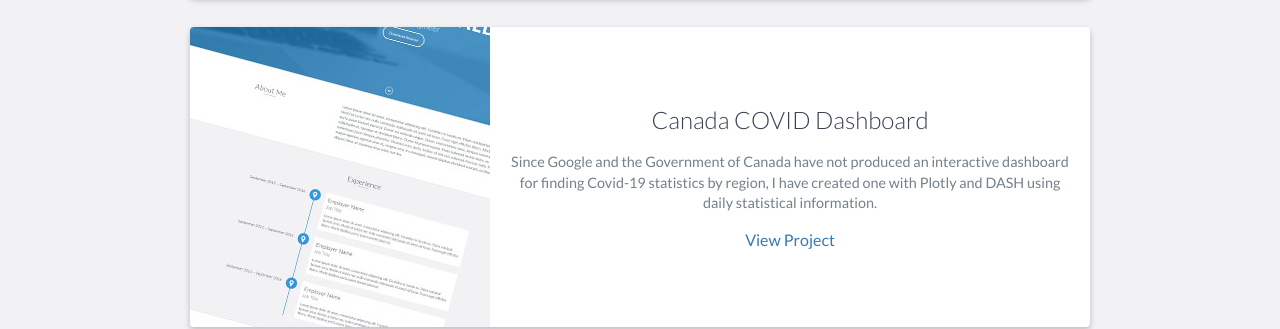
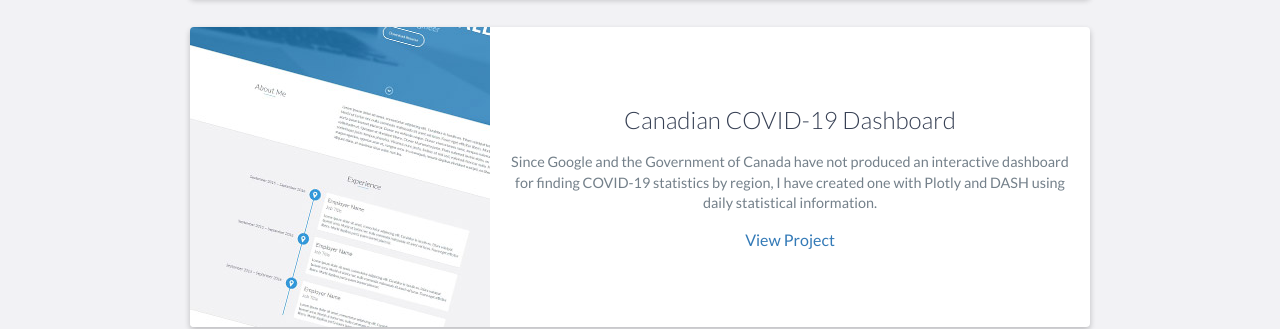
Before and after one commit to jfm-data/jfm-data.github.io, a website: page index.html in a window 1280 px wide. Shown: the part 2974-3303 px from the top of the page. Drawn offline with nearby package versions, Linux system fonts and the light colour scheme.

Commit message:
Update index.html

```diff
--- a/index.html
+++ b/index.html
@@ -168,9 +168,9 @@
                     </div>
                     <!-- End .project-image -->
                     <div class="project-info">
-                        <h3>Canada COVID Dashboard</h3>
+                        <h3>Canadian COVID-19 Dashboard</h3>
                         <p>
-                            Since Google and the Government of Canada have not produced an interactive dashboard for finding Covid-19 statistics by region, I have created one with Plotly and DASH using daily statistical information.
+                            Since Google and the Government of Canada have not produced an interactive dashboard for finding COVID-19 statistics by region, I have created one with Plotly and DASH using daily statistical information.
                         </p>
                         <a href="#">View Project</a>
                     </div>
```
